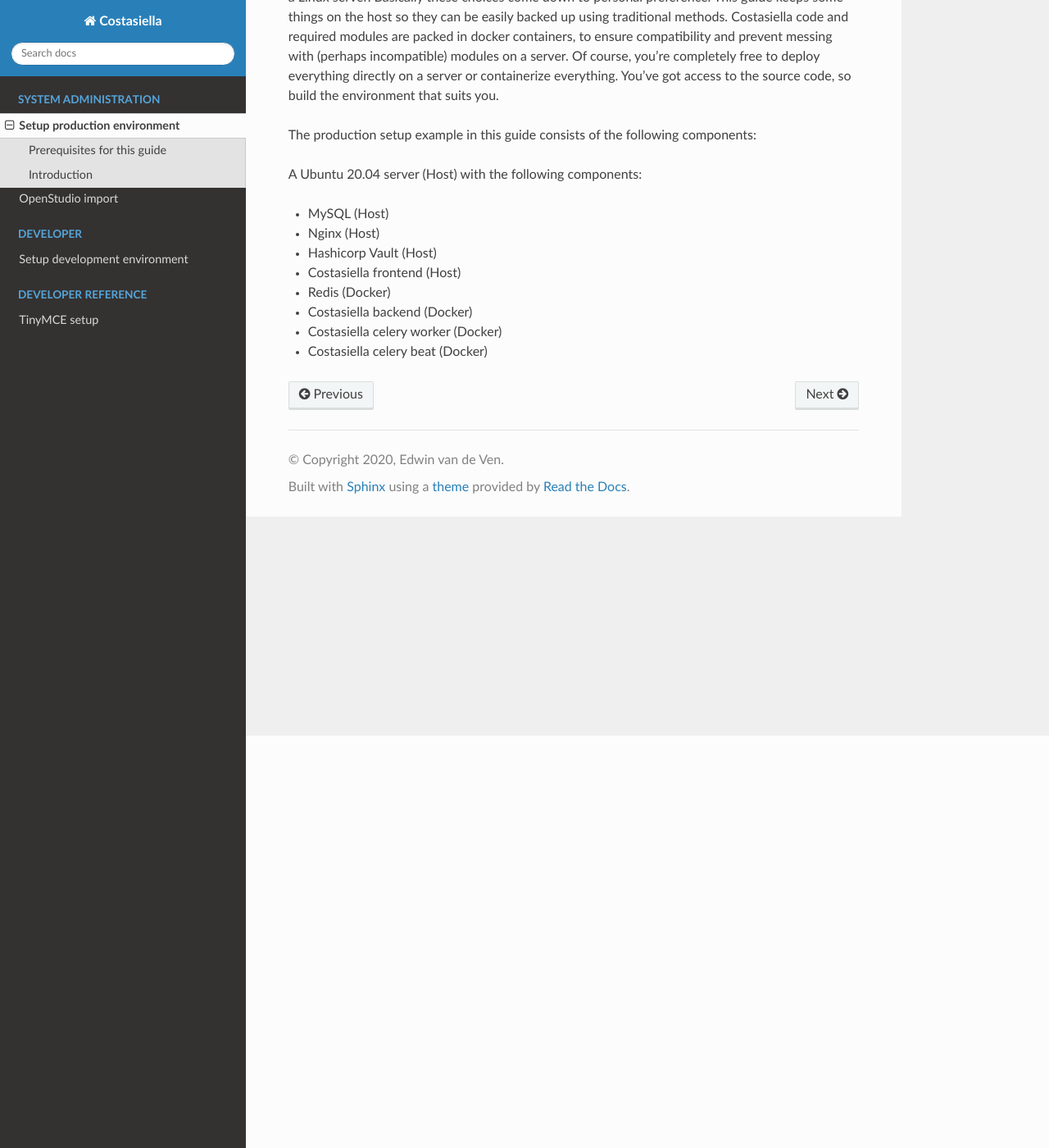
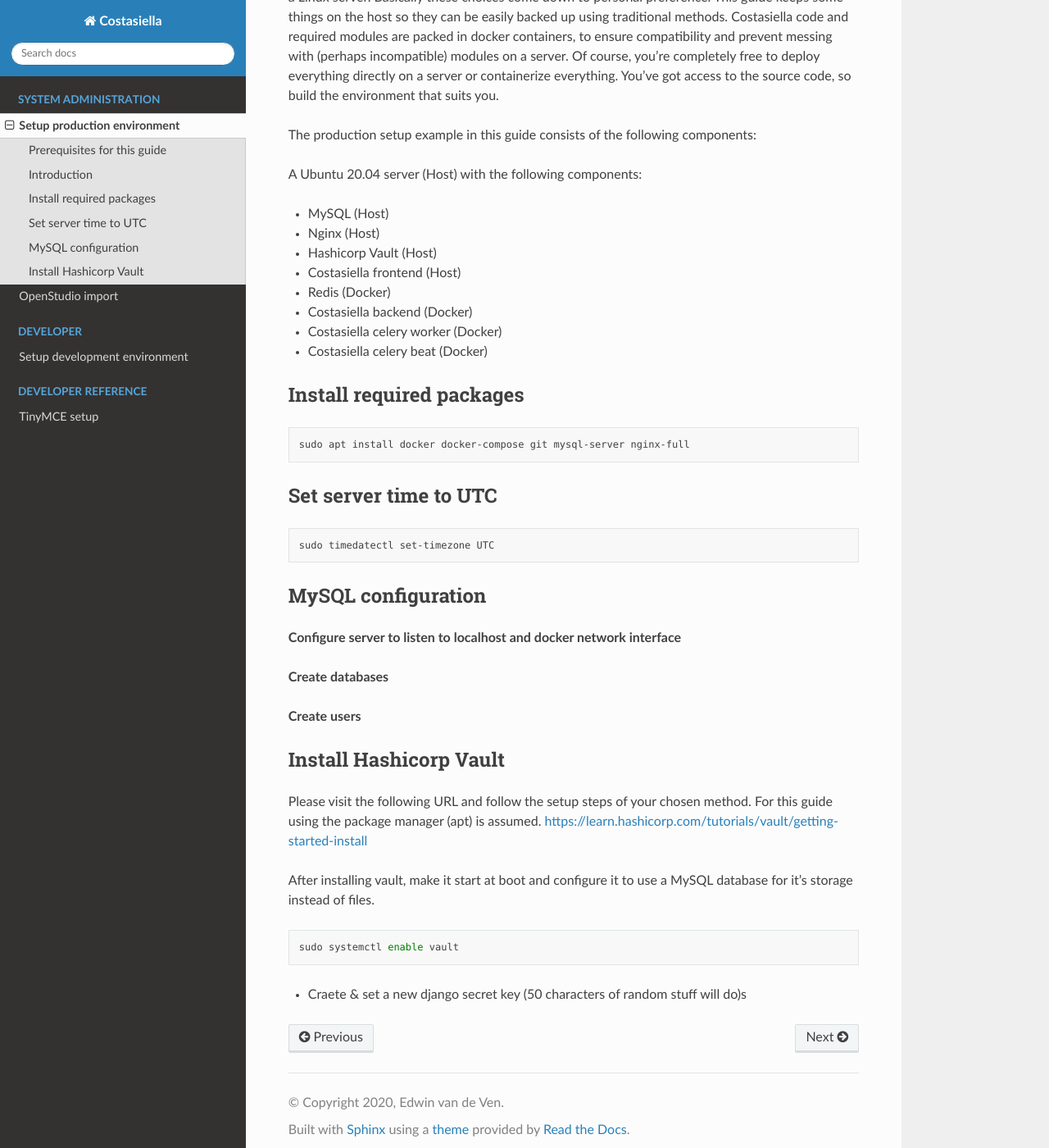
Before and after one commit to costasiella/costasiella_docs, a Sphinx documentation site: the page built from source/sysadmin/setup_production_environment.rst, in a window 1280 px wide and 1400 px high, scrolled down 503 px. Shown: the whole window at 82% size. Built offline with Sphinx 7.4.7 and the Read the Docs theme 2.0.0, drawn with Linux system fonts in a browser that asks for light colours.

Commit message:
Add packages & UTC timezone

```diff
--- a/source/sysadmin/setup_production_environment.rst
+++ b/source/sysadmin/setup_production_environment.rst
@@ -33,3 +33,44 @@
 - Costasiella backend (Docker)
 - Costasiella celery worker (Docker)
 - Costasiella celery beat (Docker)
+
+Install required packages
+-------------------------
+
+.. code-block:: bash
+
+    sudo apt install docker docker-compose git mysql-server nginx-full
+
+Set server time to UTC
+----------------------
+
+.. code-block:: bash
+
+    sudo timedatectl set-timezone UTC
+
+
+MySQL configuration
+-------------------
+
+**Configure server to listen to localhost and docker network interface**
+
+**Create databases**
+
+**Create users**
+
+
+Install Hashicorp Vault
+-------------------------
+
+Please visit the following URL and follow the setup steps of your chosen method. For this guide using the package manager (apt) is assumed.
+https://learn.hashicorp.com/tutorials/vault/getting-started-install
+
+After installing vault, make it start at boot and configure it to use a MySQL database for it's storage instead of files.
+
+.. code-block:: bash
+
+    sudo systemctl enable vault
+
+
+
+- Craete & set a new django secret key (50 characters of random stuff will do)s
```
